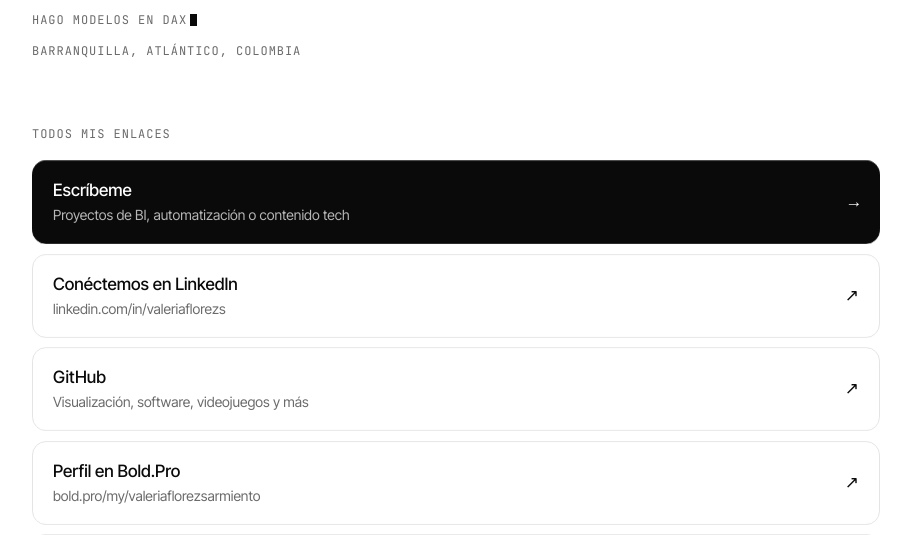
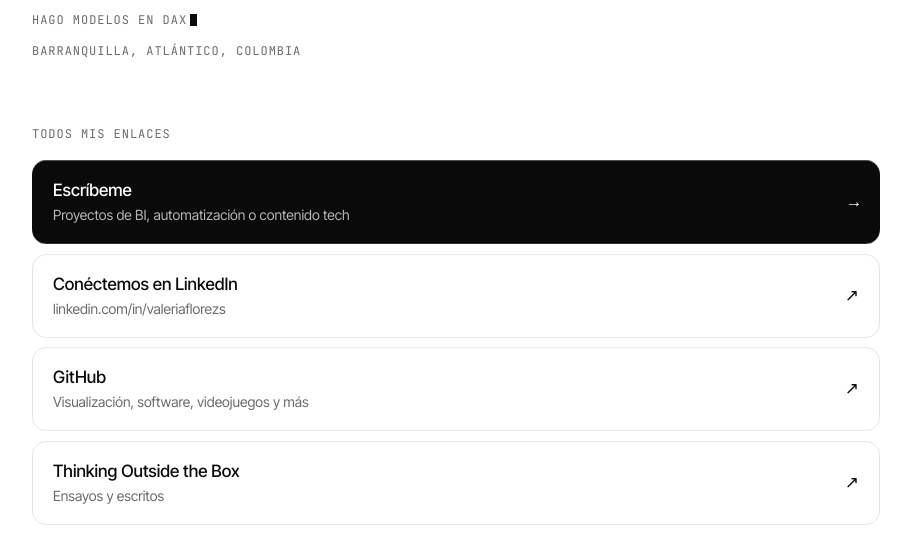
Before and after one commit to valeriaflorezs/portfolio, a plain HTML site: page index.html in a window 1280 px wide. Shown: the part 411-946 px from the top of the page, without its empty margins (184-1095 px from the left). Drawn offline with Linux system fonts and the light colour scheme.

Commit message:
Remove Bold.Pro link (#1)
Claude-Session: https://claude.ai/code/session_0116SkkLkoLz3bgSS5g6P4aU

Co-authored-by: Claude <noreply@anthropic.com>

```diff
--- a/index.html
+++ b/index.html
@@ -51,9 +51,6 @@
         </a>
         <a class="hub-link" href="https://github.com/valeriaflorezs" target="_blank" rel="noopener">
           <div><strong>GitHub</strong><span class="sub">Visualización, software, videojuegos y más</span></div><span class="arrow">↗</span>
-        </a>
-        <a class="hub-link" href="http://bold.pro/my/valeriaflorezsarmiento" target="_blank" rel="noopener">
-          <div><strong>Perfil en Bold.Pro</strong><span class="sub">bold.pro/my/valeriaflorezsarmiento</span></div><span class="arrow">↗</span>
         </a>
         <a class="hub-link" href="https://outsidethebox25.wordpress.com" target="_blank" rel="noopener">
           <div><strong>Thinking Outside the Box</strong><span class="sub">Ensayos y escritos</span></div><span class="arrow">↗</span>
```
Also changed, not shown: links.html (+0 -3 lines).
